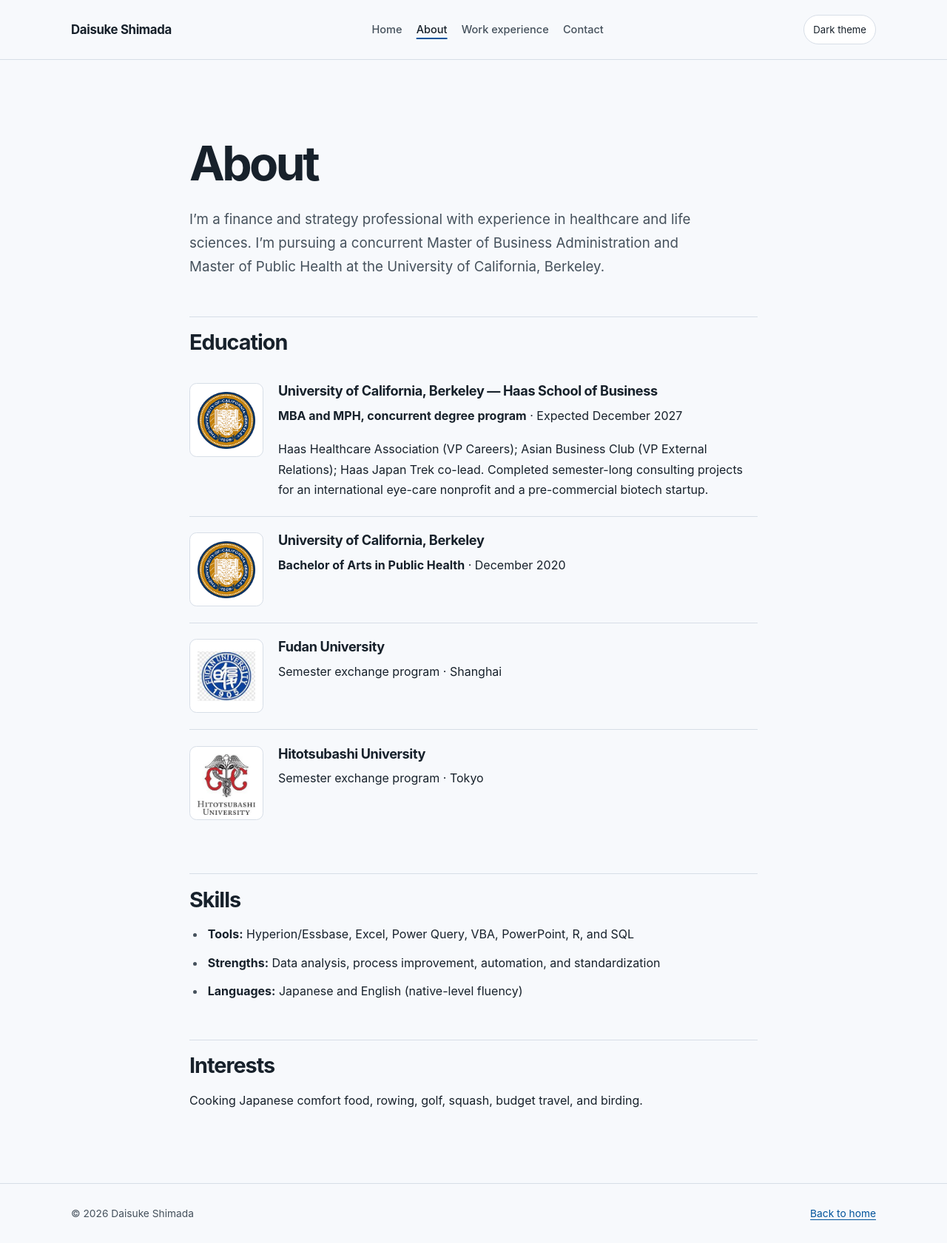
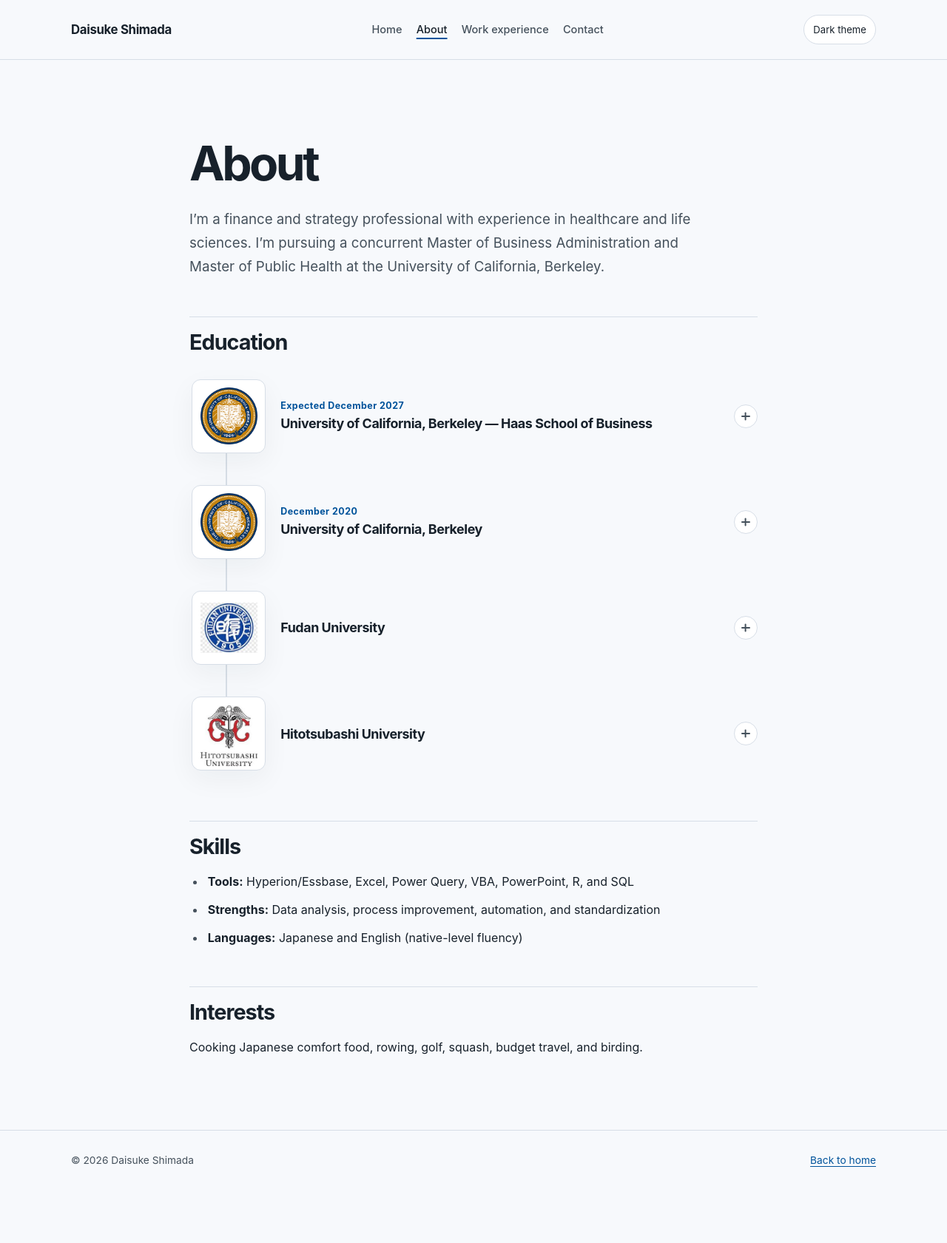
Before and after one commit to dshimada98/dshimada98.github.io, a Jekyll site: the page built from about.md, in a window 1280 px wide. Shown: the whole page at 74% size. Built offline with Jekyll 4.4.1, drawn with Linux system fonts in a browser that asks for light colours; after the commit the page ends 1609 px from its top, so only the background shows below that.

Commit message:
Update organization styling and add timeline script
Replit-Commit-Author: Agent

```diff
--- a/_includes/organization-entry.html
+++ b/_includes/organization-entry.html
@@ -1,12 +1,23 @@
-<article class="organization-entry">
-  <div class="organization-entry__mark" aria-hidden="true">
+<li class="organization-entry">
+  <details class="organization-entry__disclosure" data-timeline-entry>
+    <summary class="organization-entry__summary" aria-controls="{{ include.id | append: '-details' | escape }}">
+      <span class="organization-entry__mark" aria-hidden="true">
         {% if include.logo %}
           <img src="{{ include.logo | relative_url }}" alt="" loading="lazy" decoding="async">
         {% else %}
           <span class="organization-entry__initials">{{ include.initials | escape }}</span>
         {% endif %}
-  </div>
-  <div class="organization-entry__content">
+      </span>
+      <span class="organization-entry__summary-copy">
+        {% if include.timeline_date %}
+          <span class="organization-entry__date">{{ include.timeline_date | escape }}</span>
+        {% endif %}
+        <span class="organization-entry__name">{{ include.name | escape }}</span>
+      </span>
+      <span class="organization-entry__indicator" aria-hidden="true"></span>
+    </summary>
+    <div id="{{ include.id | append: '-details' | escape }}" class="organization-entry__content">
       {{ include.content | markdownify }}
     </div>
-</article>
+  </details>
+</li>
--- a/_layouts/default.html
+++ b/_layouts/default.html
@@ -15,5 +15,8 @@
 
     {% include site-footer.html %}
     <script src="{{ '/assets/js/theme.js' | relative_url }}" defer></script>
+    {% if page.interactive_timeline %}
+      <script src="{{ '/assets/js/timeline.js' | relative_url }}" defer></script>
+    {% endif %}
   </body>
 </html>
--- a/about.md
+++ b/about.md
@@ -11,6 +12,8 @@ I’m a finance and strategy professional with experience in healthcare and life
 
 ## Education
 
+<ol class="organization-timeline" data-timeline-group aria-label="Education timeline">
+
 {% capture haas_education %}
 ### University of California, Berkeley — Haas School of Business
 
@@ -18,28 +21,30 @@ I’m a finance and strategy professional with experience in healthcare and life
 
 Haas Healthcare Association (VP Careers); Asian Business Club (VP External Relations); Haas Japan Trek co-lead. Completed semester-long consulting projects for an international eye-care nonprofit and a pre-commercial biotech startup.
 {% endcapture %}
-{% include organization-entry.html logo="/assets/logos/uc-berkeley-seal.png" content=haas_education %}
+{% include organization-entry.html id="education-haas" name="University of California, Berkeley — Haas School of Business" timeline_date="Expected December 2027" logo="/assets/logos/uc-berkeley-seal.png" content=haas_education %}
 
 {% capture berkeley_education %}
 ### University of California, Berkeley
 
 **Bachelor of Arts in Public Health** · December 2020
 {% endcapture %}
-{% include organization-entry.html logo="/assets/logos/uc-berkeley-seal.png" content=berkeley_education %}
+{% include organization-entry.html id="education-berkeley-ba" name="University of California, Berkeley" timeline_date="December 2020" logo="/assets/logos/uc-berkeley-seal.png" content=berkeley_education %}
 
 {% capture fudan_education %}
 ### Fudan University
 
 Semester exchange program · Shanghai
 {% endcapture %}
-{% include organization-entry.html logo="/assets/logos/fudan-university.jpg" content=fudan_education %}
+{% include organization-entry.html id="education-fudan" name="Fudan University" logo="/assets/logos/fudan-university.jpg" content=fudan_education %}
 
 {% capture hitotsubashi_education %}
 ### Hitotsubashi University
 
 Semester exchange program · Tokyo
 {% endcapture %}
-{% include organization-entry.html logo="/assets/logos/hitotsubashi-university.jpg" content=hitotsubashi_education %}
+{% include organization-entry.html id="education-hitotsubashi" name="Hitotsubashi University" logo="/assets/logos/hitotsubashi-university.jpg" content=hitotsubashi_education %}
+
+</ol>
 
 ## Skills
 
--- a/assets/css/site.css
+++ b/assets/css/site.css
@@ -308,27 +308,71 @@ p {
   color: var(--muted);
 }
 
-.organization-entry {
-  display: grid;
-  grid-template-columns: 6.25rem minmax(0, 1fr);
-  align-items: start;
-  gap: 1.25rem;
-  padding-block: 1.35rem;
+.organization-timeline {
+  --timeline-logo-size: 6.25rem;
+  --timeline-gap: 1.25rem;
+  --timeline-entry-inset: 1rem;
+  position: relative;
+  margin: 0;
+  padding: 0;
+  list-style: none;
 }
 
-.organization-entry + .organization-entry {
-  border-top: 1px solid var(--border);
+.organization-timeline::before {
+  position: absolute;
+  z-index: 0;
+  top: calc(var(--timeline-logo-size) / 2 + var(--timeline-entry-inset));
+  bottom: calc(var(--timeline-logo-size) / 2 + var(--timeline-entry-inset));
+  left: calc(var(--timeline-logo-size) / 2);
+  width: 2px;
+  background: var(--border);
+  content: "";
+  transform: translateX(-50%);
+}
+
+.organization-entry {
+  position: relative;
+  padding-block: var(--timeline-entry-inset);
+}
+
+.organization-entry__disclosure {
+  position: relative;
+}
+
+.organization-entry__summary {
+  display: grid;
+  grid-template-columns: var(--timeline-logo-size) minmax(0, 1fr) 2rem;
+  align-items: center;
+  gap: var(--timeline-gap);
+  min-height: var(--timeline-logo-size);
+  border-radius: 0.75rem;
+  color: var(--text);
+  cursor: pointer;
+  list-style: none;
+}
+
+.organization-entry__summary::-webkit-details-marker {
+  display: none;
+}
+
+.organization-entry__summary:focus-visible {
+  outline: 3px solid var(--focus);
+  outline-offset: 4px;
 }
 
 .organization-entry__mark {
+  position: relative;
+  z-index: 1;
   display: grid;
-  width: 6.25rem;
+  width: var(--timeline-logo-size);
   aspect-ratio: 1;
   place-items: center;
   overflow: hidden;
   border: 1px solid var(--border);
-  border-radius: 0.6rem;
+  border-radius: 0.75rem;
   background: #ffffff;
+  box-shadow: var(--shadow);
+  transition: transform 180ms ease, border-color 180ms ease, box-shadow 180ms ease;
 }
 
 .organization-entry__mark img {
@@ -351,6 +395,90 @@ p {
   letter-spacing: 0.04em;
 }
 
+.organization-entry__summary-copy {
+  display: grid;
+  justify-items: start;
+  gap: 0.18rem;
+  min-width: 0;
+}
+
+.organization-entry__date {
+  color: var(--link);
+  font-size: 0.78rem;
+  font-weight: 750;
+  letter-spacing: 0.035em;
+  line-height: 1.35;
+}
+
+.organization-entry__name {
+  font-size: 1.12rem;
+  font-weight: 750;
+  letter-spacing: -0.025em;
+  line-height: 1.3;
+  text-wrap: pretty;
+}
+
+.organization-entry__indicator {
+  position: relative;
+  display: grid;
+  width: 2rem;
+  aspect-ratio: 1;
+  place-items: center;
+  border: 1px solid var(--border);
+  border-radius: 50%;
+  background: var(--surface);
+  transition: border-color 180ms ease, background-color 180ms ease;
+}
+
+.organization-entry__indicator::before,
+.organization-entry__indicator::after {
+  position: absolute;
+  width: 0.7rem;
+  height: 2px;
+  border-radius: 2px;
+  background: var(--muted);
+  content: "";
+  transition: transform 180ms ease, opacity 180ms ease;
+}
+
+.organization-entry__indicator::after {
+  transform: rotate(90deg);
+}
+
+.organization-entry__summary:hover .organization-entry__name,
+.organization-entry__disclosure[open] .organization-entry__name {
+  color: var(--link);
+}
+
+.organization-entry__summary:hover .organization-entry__mark,
+.organization-entry__disclosure[open] .organization-entry__mark {
+  transform: translateY(-2px);
+  border-color: var(--link);
+  box-shadow: 0 10px 26px rgb(23 33 43 / 14%);
+}
+
+.organization-entry__disclosure[open] .organization-entry__indicator {
+  border-color: var(--link);
+  background: var(--subtle);
+}
+
+.organization-entry__disclosure[open] .organization-entry__indicator::after {
+  transform: rotate(90deg) scaleX(0);
+}
+
+.organization-entry__content {
+  margin: 1rem 3.25rem 0 calc(var(--timeline-logo-size) + var(--timeline-gap));
+  padding: 1.25rem 1.4rem;
+  border: 1px solid var(--border);
+  border-radius: 0.75rem;
+  background: var(--surface);
+  box-shadow: var(--shadow);
+}
+
+.organization-entry__disclosure[open] .organization-entry__content {
+  animation: timeline-card-reveal 220ms ease-out both;
+}
+
 .organization-entry__content h2,
 .organization-entry__content h3 {
   margin: 0 0 0.55rem;
@@ -360,6 +488,18 @@ p {
 
 .organization-entry__content > :last-child {
   margin-bottom: 0;
+}
+
+@keyframes timeline-card-reveal {
+  from {
+    opacity: 0;
+    transform: translateY(-0.45rem);
+  }
+
+  to {
+    opacity: 1;
+    transform: translateY(0);
+  }
 }
 
 .page-content h2 + p strong {
@@ -437,18 +577,19 @@ p {
     padding-block: 3.25rem 4rem;
   }
 
-  .organization-entry {
-    grid-template-columns: 4.75rem minmax(0, 1fr);
-    gap: 1rem;
-    padding-block: 1.1rem;
+  .organization-timeline {
+    --timeline-logo-size: 4.75rem;
+    --timeline-gap: 1rem;
+    --timeline-entry-inset: 0.75rem;
   }
 
-  .organization-entry__mark {
-    width: 4.75rem;
+  .organization-entry {
+    padding-block: 0.75rem;
   }
 
-  .organization-entry__mark img {
-    padding: 0.45rem;
+  .organization-entry__content {
+    margin-inline: 0;
+    padding: 1rem 1.1rem;
   }
 
   h2 {
@@ -465,12 +606,33 @@ p {
     font-size: 0.82rem;
   }
 
-  .organization-entry {
-    grid-template-columns: 4rem minmax(0, 1fr);
-    gap: 0.8rem;
+  .organization-timeline {
+    --timeline-logo-size: 4rem;
+    --timeline-gap: 0.8rem;
   }
 
-  .organization-entry__mark {
-    width: 4rem;
+  .organization-entry__summary {
+    grid-template-columns: var(--timeline-logo-size) minmax(0, 1fr) 1.75rem;
+  }
+
+  .organization-entry__name {
+    font-size: 1rem;
+  }
+
+  .organization-entry__indicator {
+    width: 1.75rem;
   }
 }
+
+@media (prefers-reduced-motion: reduce) {
+  .organization-entry__mark,
+  .organization-entry__indicator,
+  .organization-entry__indicator::before,
+  .organization-entry__indicator::after {
+    transition-duration: 0.01ms;
+  }
+
+  .organization-entry__disclosure[open] .organization-entry__content {
+    animation: none;
+  }
+}
--- /dev/null
+++ b/assets/js/timeline.js
@@ -0,0 +1,17 @@
+(() => {
+  document.querySelectorAll("[data-timeline-group]").forEach((timeline) => {
+    const entries = timeline.querySelectorAll("details[data-timeline-entry]");
+
+    entries.forEach((entry) => {
+      entry.addEventListener("toggle", () => {
+        if (!entry.open) return;
+
+        entries.forEach((otherEntry) => {
+          if (otherEntry !== entry && otherEntry.open) {
+            otherEntry.open = false;
+          }
+        });
+      });
+    });
+  });
+})();
```
Also changed, not shown: other parts of about.md (+1 -0 lines), change2.md (+4 -4 lines), work-experience.md (+8 -3 lines). Lines whose indentation alone changed are shown as unchanged.
